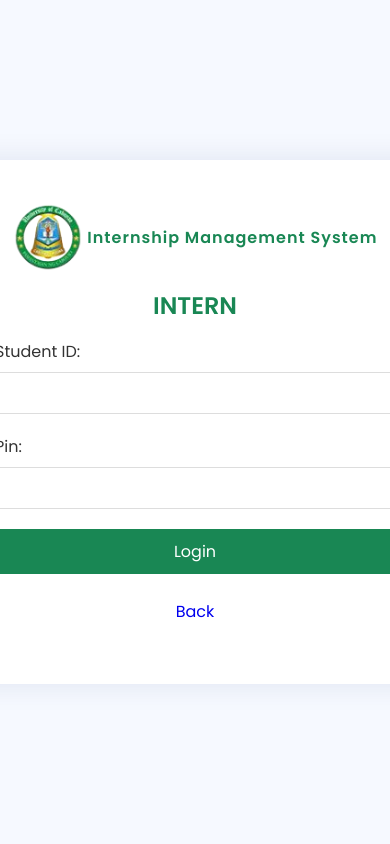
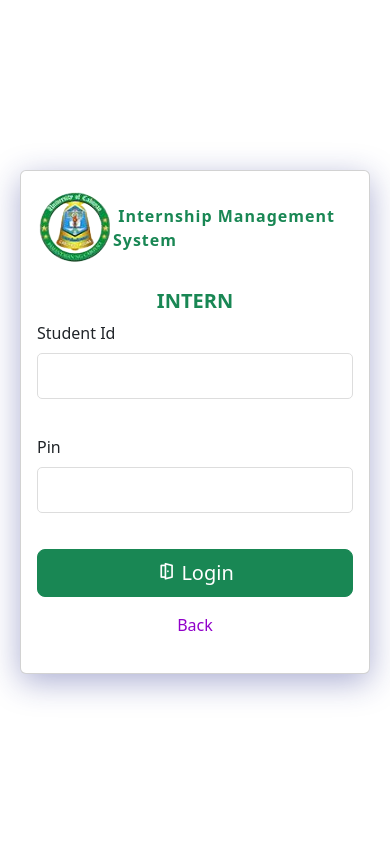
Before and after one commit to LJProject-lab/geoscan_project, a PHP site: page /login.php in a window 390 px wide. Run offline with PHP 8.4, Linux system fonts and the light colour scheme; some libraries are stand-ins or nearby versions.

Commit message:
Aug 4 last update UI responsive
index.css
styles.css
index.php
login.php
time_record.php

responsive index&login.php

```diff
--- a/assets/css/styles.css
+++ b/assets/css/styles.css
@@ -1,4 +1,3 @@
-@import url("main.css");
 
 body {
   display: flex;
@@ -7,7 +6,25 @@
   align-items: center;
   height: 100vh;
   margin: 0;
-  background-color: var(--bg-color);
+  background-color: #c9c9c9;
+}
+
+.backbtn{
+  text-decoration: none;
+  color: #9100ca;
+}
+
+.card{
+  margin: 20px;
+  background: rgba( 255, 255, 255, 0.55 );
+box-shadow: 0 8px 32px 0 rgba( 31, 38, 135, 0.37 );
+backdrop-filter: blur( 3.5px );
+-webkit-backdrop-filter: blur( 3.5px );
+border-radius: 10px;
+border: 1px solid rgba( 255, 255, 255, 0.18 );
+}
+.card-title{
+  text-align: center;
 }
 
 .header {
@@ -127,6 +144,15 @@
   color: var(--primary-color);
   margin-top: 3px;
 }
+
+.login-container-header span{
+  color:#198754;
+}
+
+.card-title h5{
+  font-weight: bold;
+  color:#198754;
+}
 .login-container img {
   width: 70px;
   justify-content: center;
--- a/login.php
+++ b/login.php
@@ -16,17 +16,53 @@
     <meta name="viewport" content="width=device-width, initial-scale=1.0">
     <?php include 'includes/top_include.php'; ?>
     <link rel="stylesheet" href="assets/css/styles.css">
-
+    <link href="assets/vendor/bootstrap/css/bootstrap.min.css" rel="stylesheet">
+    <link href="assets/vendor/boxicons/css/boxicons.min.css" rel="stylesheet">
 </head>
 
 <body>
+        <div class="col-lg-3">
+          <div class="card">
+            <div class="card-body">
+            <div class="login-container-header">
+                <img src="assets/img/pnc-logo.png" alt="University of Cabuyao Logo">
+                <span>&nbsp;Internship Management System</span>
+            </div><br>
+            <div class="card-title">
+              <h5>INTERN</h5>
+            </div>
+              <!-- Vertical Form -->
+              <form id="loginForm" class="row g-3">
+                <div class="col-12">
+                  <label for="inputNanme4" class="form-label">Student Id</label>
+                  <input type="text" class="form-control" id="student_id" name="student_id">
+                </div>
+                <div class="col-12">
+                  <label for="inputEmail4" class="form-label">Pin</label>
+                  <input type="password" class="form-control" id="pin" name="pin">
+                </div><br><br><br><br>
+                <div class="d-grid gap-2 mt-3">
+                    <button class="btn btn-success btn-lg" type="submit"><i class="bx bx-door-open"></i> Login</button>
+                </div>
+                <div class="text-center">
+                  <a class="backbtn" href="./">Back</a>
+                </div>
+              </form><!-- Vertical Form -->
+              <div id="message" class="message"></div>
+            </div>
+          </div>
+
+
+
+
+
+    <!-------- For edit
     <div class="login-container">
         <div class="login-container-header">
             <img src="assets/img/pnc-logo.png" alt="University of Cabuyao Logo">
             <span>&nbsp;Internship Management System</span>
         </div>
         <h1>INTERN</h1>
-        <form id="loginForm">
             <form id="loginForm">
                 <label for="student_id">Student ID:</label>
                 <input type="text" id="student_id" name="student_id" required><br>
@@ -40,7 +76,7 @@
             </form>
             <div id="message" class="message"></div>
     </div>
-
+    -------->
     <script>
         document.getElementById('loginForm').addEventListener('submit', async (event) => {
             event.preventDefault();
--- a/time_record.php
+++ b/time_record.php
@@ -5,7 +5,7 @@
     <meta name="viewport" content="width=device-width, initial-scale=1.0">
     <?php include 'includes/top_include.php' ?>
     <script src="https://maps.googleapis.com/maps/api/js?key=YOUR_API_KEY"></script> <!-- Add your Google Maps API key here -->
-    <link rel="stylesheet" href="assets/css/styles.css"> <!-- Make sure the path to main.css is correct -->
+    <link rel="stylesheet" href="assets/css/styles.css"> <!-- Make sure the path to styles.css is correct -->
     <script>
         function getLocationAndPicture() {
             if (navigator.geolocation) {
```
Also changed, not shown: assets/css/index.css (+11 -1 lines), index.php (+10 -45 lines).
